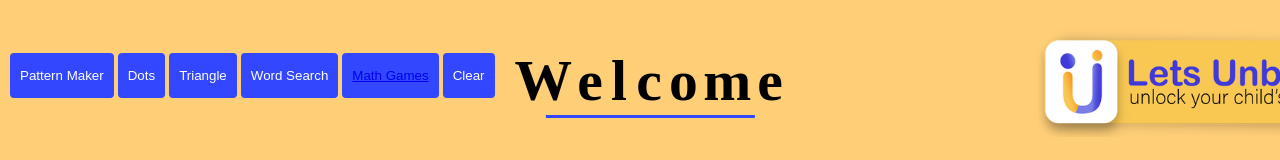
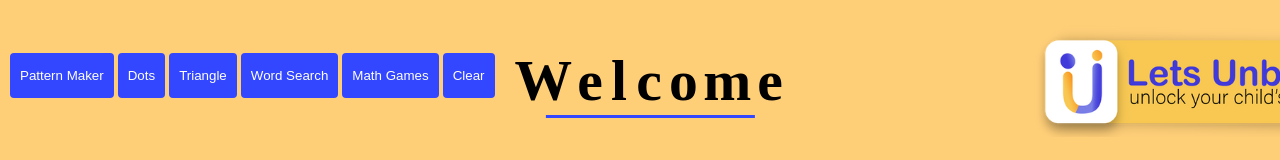
Before and after one commit to prasannaletsunbound/LetsUnboundGames, a plain HTML site: page index.html in a window 1280 px wide. Shown: the top 160 px of the page. Drawn offline with Linux system fonts and the light colour scheme.

Commit message:
Update index.html

```diff
--- a/index.html
+++ b/index.html
@@ -48,7 +48,7 @@
               <button class="button" onclick="activateDotsMode()">Dots</button>
               <button class="button" onclick="activateTriMode()">Triangle</button>
               <button class="button"><a href="https://prasannaletsunbound.github.io/word_game/" style="color: white; text-decoration: none;">Word Search</a></button>
-              <button class="button"><a href="https://prasannaletsunbound.github.io/math_game/">Math Games</a></button>
+              <button class="button"><a href="https://prasannaletsunbound.github.io/math_game/"  style="color: white; text-decoration: none;">Math Games</a></button>
               <button class="button" onclick="clearScreen()">Clear</button>
 
           </div>
```
